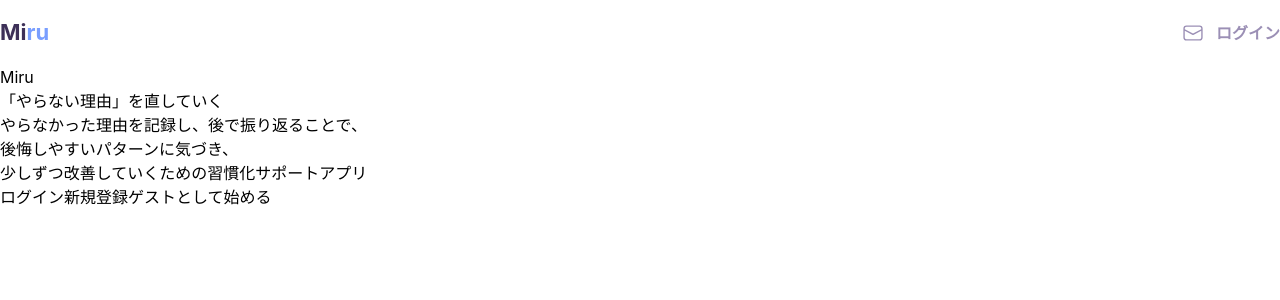
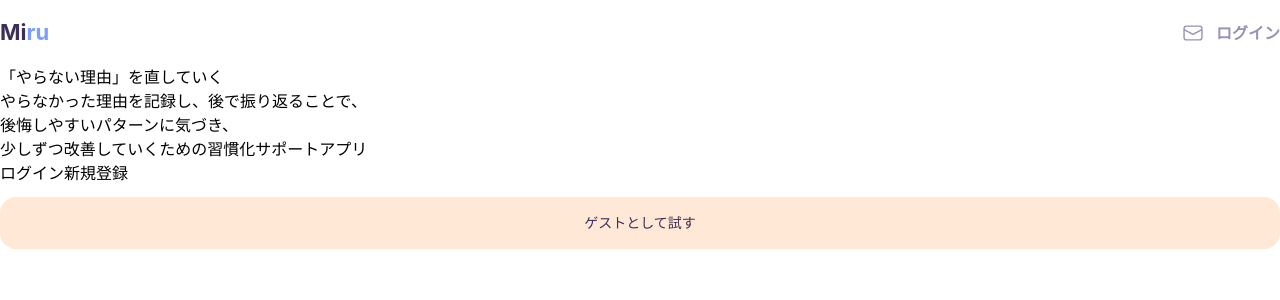
Before and after one commit to risa-h1108/Miru, a React (Vite) app: page / in a window 1280 px wide. Shown: the top 300 px of the page. Built offline with nearby package versions, Linux system fonts and the light colour scheme; no server answers.

Commit message:
feat: Home.tsxにゲストログインボタン、ゲストログインのエラーハンドリングを追加

```diff
--- a/src/pages/Home.tsx
+++ b/src/pages/Home.tsx
@@ -2,13 +2,19 @@
 
 import { Link } from "react-router-dom";
 import Header from "../components/Header";
+import Button from "../components/Button";
+import { useGuestLogin } from "../hooks/useGuestLogin";
+import { Icon } from "@iconify/react";
 
 export default function Home() {
+  //ゲストボタン、ゲストログインエラーを管理するフック
+  const { handleGuest, guestError } = useGuestLogin();
+
   return (
     <div>
       {/* showBackLink={false}：「← ホームに戻る」だけを隠し、それ以外のHeaderは表示する */}
       <Header showBackLink={false} />
-      <h1>Miru</h1>
+
       <h2>「やらない理由」を直していく</h2>
       <p>
         やらなかった理由を記録し、後で振り返ることで、
@@ -19,7 +25,25 @@ export default function Home() {
       </p>
       <Link to="/login">ログイン</Link>
       <Link to="/signup">新規登録</Link>
-      <Link to="/action">ゲストとして始める</Link>
+
+      {/* ゲストボタン：押すと匿名サインイン(=handleGuestが作動)して「/action」へ移動する */}
+      <div className="mt-3">
+        <Button variant="guest" onClick={handleGuest}>
+          ゲストとして試す
+        </Button>
+
+        {/* ゲストエラーは、ゲストボタンの下に出す */}
+        {guestError && (
+          <p
+            role="alert"
+            className="mt-2 text-[11px] flex items-center gap-0.5 text-[#FF7B7B]"
+          >
+            {/* 色はつけず、親の<p>の文字色(#FF7B7B)を引き継ぐ */}
+            <Icon icon="fluent:warning-16-filled" />
+            {guestError}
+          </p>
+        )}
+      </div>
     </div>
   );
 }
```
